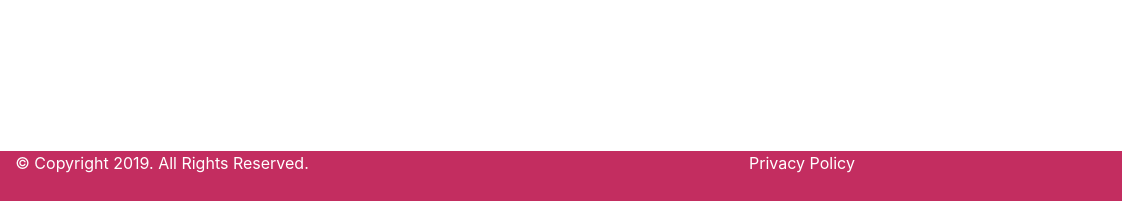
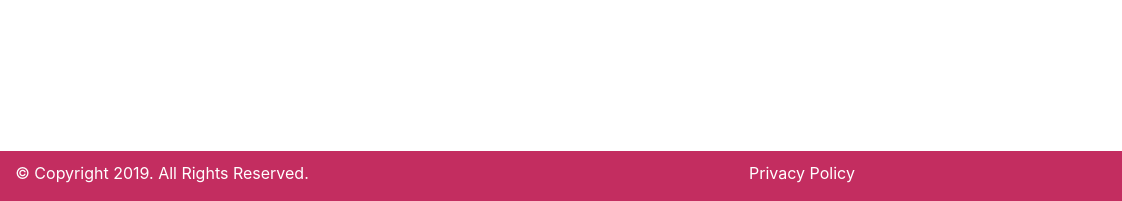
Before and after one commit to pyladiesbkk/pyladies-web, a website built with webpack: page src/index.html in a window 1280 px wide. Shown: the part 2363-2564 px from the top of the page, 158-1280 px from the left. Built offline with nearby package versions, Linux system fonts and the light colour scheme.

Commit message:
edit styles footer by boom

```diff
--- a/src/footer.html
+++ b/src/footer.html
@@ -1,11 +1,11 @@
 <footer class="page-footer">
     <div class="container-fluid text-center text-md-left">
-        <div class="row text-center">
+        <div class="row text-center footer p-white">
             <div class="col-6">
-                <p style="color: white">© Copyright 2019. All Rights Reserved.</p>
+                <p>© Copyright 2019. All Rights Reserved.</p>
             </div>
             <div class="col-6">
-                <p style="color: white">Privacy Policy</p>
+                <p>Privacy Policy</p>
             </div>
         </div>
     </div>
--- a/src/styles.css
+++ b/src/styles.css
@@ -1,3 +1,11 @@
 body {
-  background-color: #c32d60;
+    background-color: #c32d60;
 }
+
+.footer {
+    padding-top: 10px;
+}
+
+.p-white {
+    color: white;
+}
```
